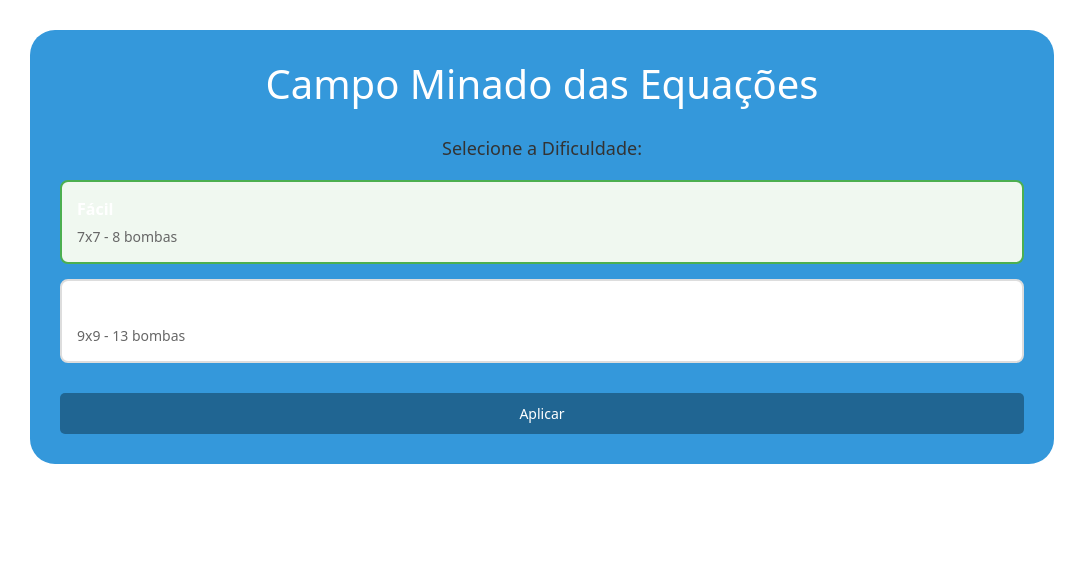
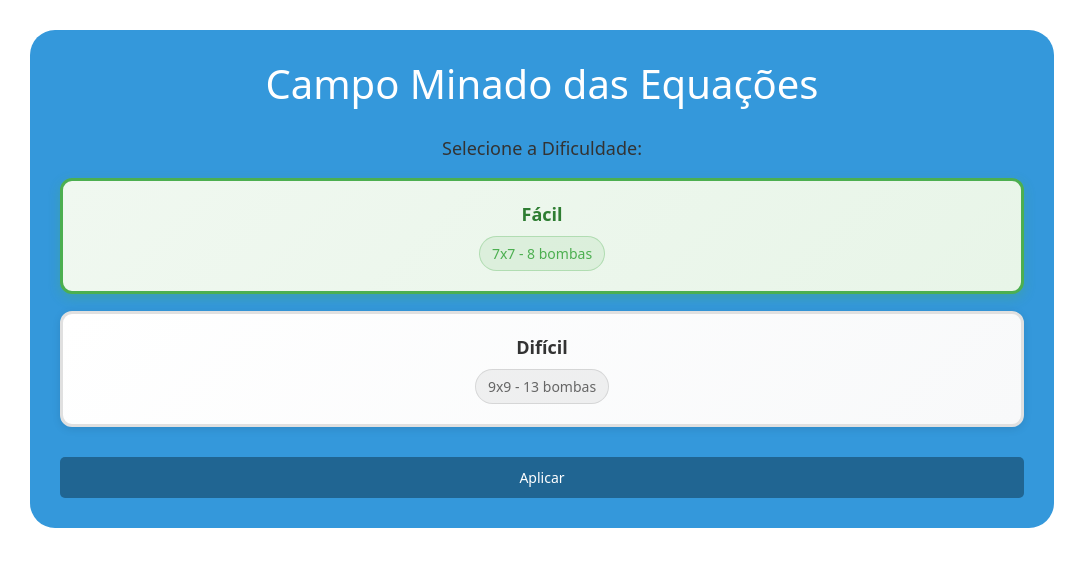
Before and after one commit to IgorMozetic/campo-minado-pem, a React app: page / in a window 1280 px wide. Both pictures are taken after a click on the element "⚙️". Shown: the top 566 px of the page, without its empty margins (0-1087 px from the left). Built offline with nearby package versions, Linux system fonts and the light colour scheme.

Commit message:
style: add animations in square selector && difficulty selector

```diff
--- a/src/components/board/CellStyle.js
+++ b/src/components/board/CellStyle.js
@@ -17,8 +17,22 @@ export const Button = styled.button`
         return "white";
     }
   }};
-  border: none;
-  border-radius: 5px;
+  border: 2px solid ${({ cellCode }) => {
+    switch (cellCode) {
+      case CODES.NOTHING:
+      case CODES.MINE:
+        return "#87CEEB";
+      case CODES.FLAG:
+      case CODES.MINE_FLAG:
+        return "#F39C12";
+      case CODES.QUESTION:
+      case CODES.MINE_QUESTION:
+        return "#2ECC71";
+      default:
+        return "#ddd";
+    }
+  }};
+  border-radius: 8px;
   box-sizing: border-box;
   color: ${({ cellCode }) => {
     switch (cellCode) {
@@ -54,4 +68,32 @@ export const Button = styled.button`
   white-space: nowrap;
   overflow: hidden;
   text-overflow: ellipsis;
+  cursor: pointer;
+  transition: all 0.2s ease;
+  box-shadow: 0 2px 4px rgba(0, 0, 0, 0.1);
+  transform: translateY(0);
+
+  &:hover {
+    transform: translateY(-2px);
+    box-shadow: 0 4px 8px rgba(0, 0, 0, 0.15);
+    filter: brightness(1.1);
+  }
+
+  &:active {
+    transform: translateY(0);
+    box-shadow: 0 1px 2px rgba(0, 0, 0, 0.1);
+    filter: brightness(0.95);
+    animation: pulse 0.3s ease-in-out;
+  }
+
+  @keyframes pulse {
+    0% { transform: scale(1); }
+    50% { transform: scale(0.95); }
+    100% { transform: scale(1); }
+  }
+
+  &:focus {
+    outline: 2px solid #4CAF50;
+    outline-offset: 2px;
+  }
 `;
--- a/src/components/settings/Settings.jsx
+++ b/src/components/settings/Settings.jsx
@@ -25,7 +25,7 @@ const Settings = ({
 						onClick={() => onSelectDifficulty(key)}
 					>
 						<strong>{config.label}</strong>
-						<DifficultyInfo>
+						<DifficultyInfo isSelected={selectedDifficulty === key}>
 							{config.width}x{config.height} - {config.mines} bombas
 						</DifficultyInfo>
 					</DifficultyButton>
--- a/src/components/settings/SettingsStyle.js
+++ b/src/components/settings/SettingsStyle.js
@@ -16,29 +16,51 @@ export const DifficultyTitle = styled.h3`
 `;
 
 export const DifficultyButton = styled.div`
-	display: block;
+	display: flex;
+	flex-direction: column;
+	align-items: center;
+	justify-content: center;
 	width: 100%;
-	padding: 15px;
+	padding: 20px;
 	margin-bottom: 15px;
-	border: 2px solid ${props => props.isSelected ? '#4CAF50' : '#ddd'};
-	background-color: ${props => props.isSelected ? '#f0f8f0' : '#fff'};
-	border-radius: 8px;
+	border: 3px solid ${props => props.isSelected ? '#4CAF50' : '#e0e0e0'};
+	background: ${props => props.isSelected
+		? 'linear-gradient(135deg, #f0f8f0 0%, #e8f5e8 100%)'
+		: 'linear-gradient(135deg, #ffffff 0%, #f8f9fa 100%)'};
+	border-radius: 12px;
 	cursor: pointer;
-	text-align: left;
+	text-align: center;
 	transition: all 0.3s ease;
+	box-shadow: ${props => props.isSelected
+		? '0 4px 12px rgba(76, 175, 80, 0.3)'
+		: '0 2px 8px rgba(0, 0, 0, 0.1)'};
+	transform: ${props => props.isSelected ? 'translateY(-2px)' : 'translateY(0)'};
 
 	&:hover {
 		border-color: #4CAF50;
-		background-color: #f0f8f0;
+		background: linear-gradient(135deg, #f0f8f0 0%, #e8f5e8 100%);
+		box-shadow: 0 4px 12px rgba(76, 175, 80, 0.3);
+		transform: translateY(-2px);
 	}
 
 	&:last-child {
 		margin-bottom: 0;
 	}
+
+	strong {
+		font-size: 18px;
+		color: ${props => props.isSelected ? '#2E7D32' : '#333'};
+		margin-bottom: 8px;
+		font-weight: 600;
+	}
 `;
 
 export const DifficultyInfo = styled.div`
-	color: #666;
+	color: ${props => props.isSelected ? '#4CAF50' : '#666'};
 	font-size: 14px;
-	margin-top: 5px;
+	font-weight: 500;
+	background-color: ${props => props.isSelected ? 'rgba(76, 175, 80, 0.1)' : 'rgba(0, 0, 0, 0.05)'};
+	padding: 6px 12px;
+	border-radius: 20px;
+	border: 1px solid ${props => props.isSelected ? 'rgba(76, 175, 80, 0.3)' : 'rgba(0, 0, 0, 0.1)'};
 `;
```
